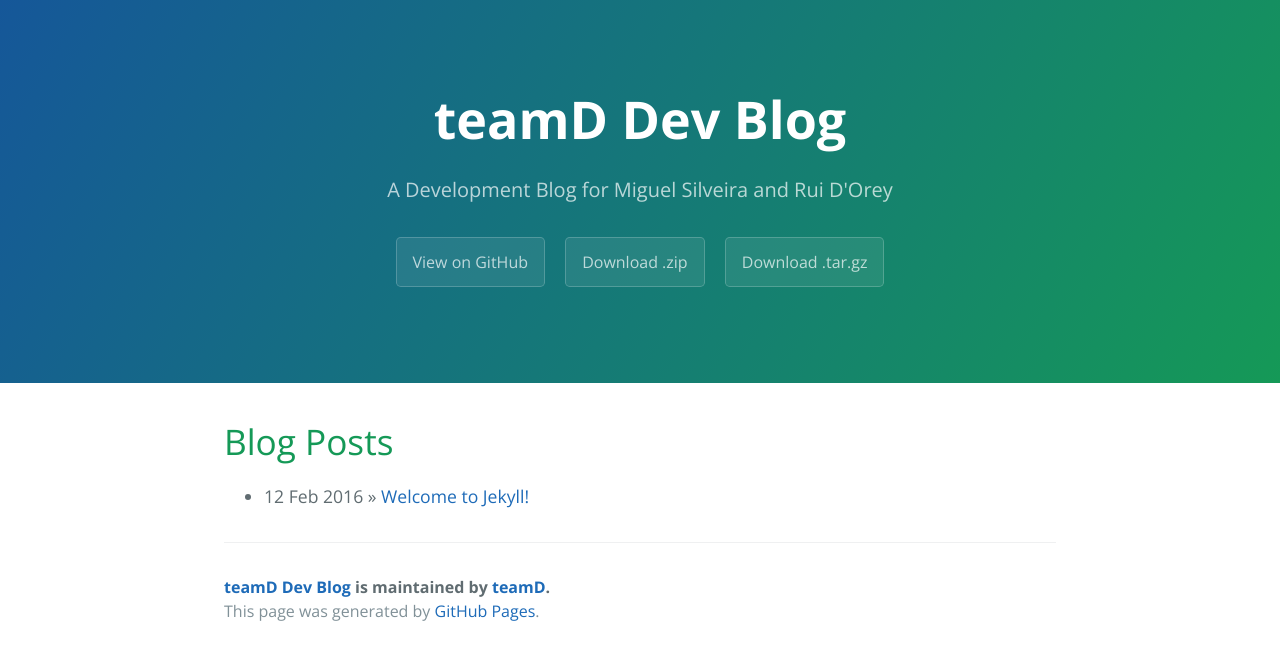
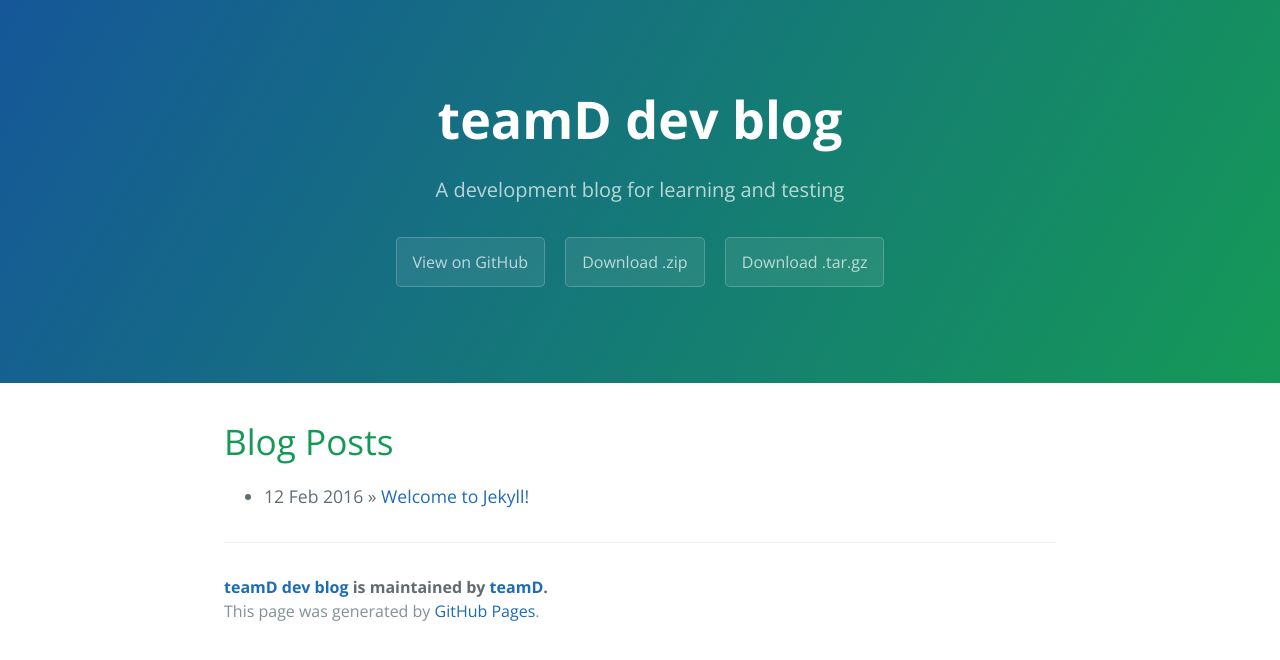
Before and after one commit to Solid-Graphics/OurBlog, a Jekyll site: the page built from index.html, in a window 1280 px wide. Shown: the top 660 px of the page. Built offline with Jekyll 4.4.1, drawn with Linux system fonts in a browser that asks for light colours; the list of posts is cut into pages by our own code.

Commit message:
Edit Default Site Information

```diff
--- a/_config.yml
+++ b/_config.yml
@@ -1,6 +1,6 @@
 # Setup
-title:        teamD Dev Blog
-tagline:      A Development Blog for Miguel Silveira and Rui D'Orey
+title:        teamD dev blog
+tagline:      A development blog for learning and testing
 baseurl:      "/teamD-devblog"
 paginate:     1
 
```
